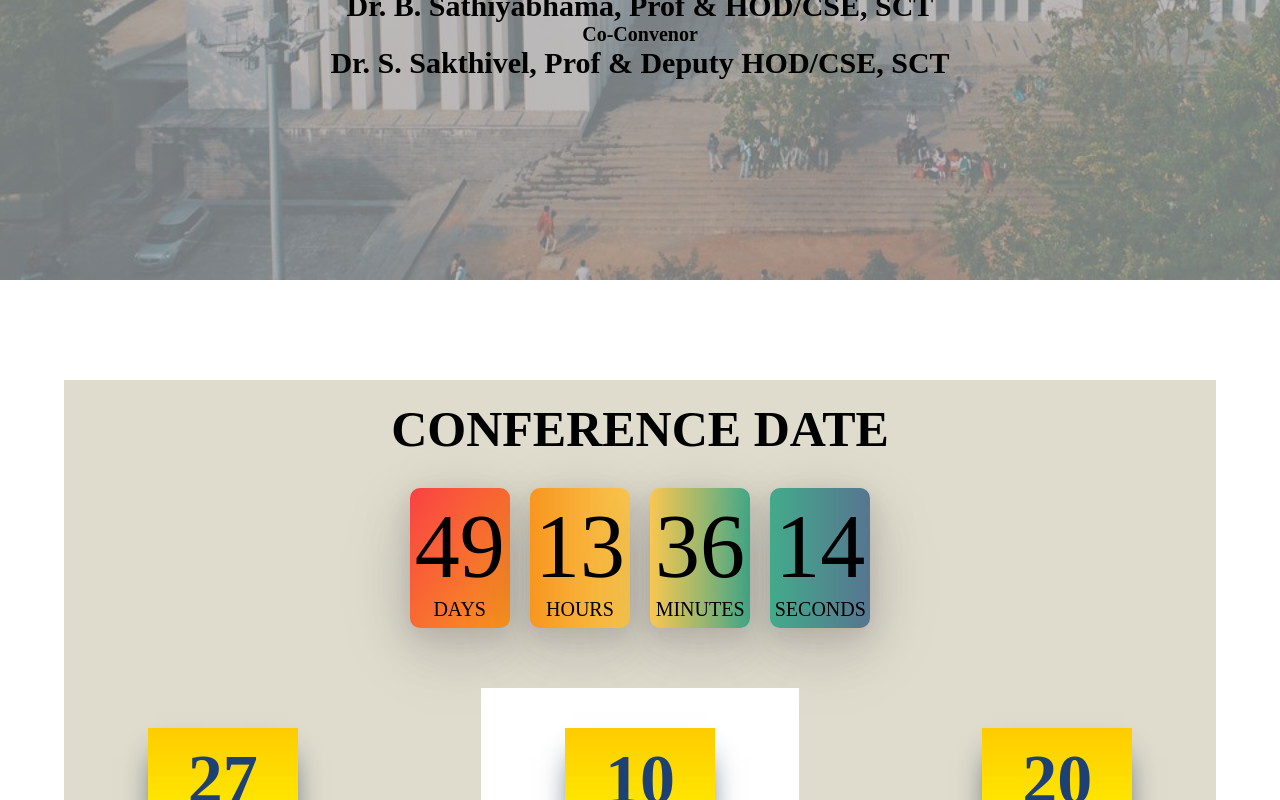
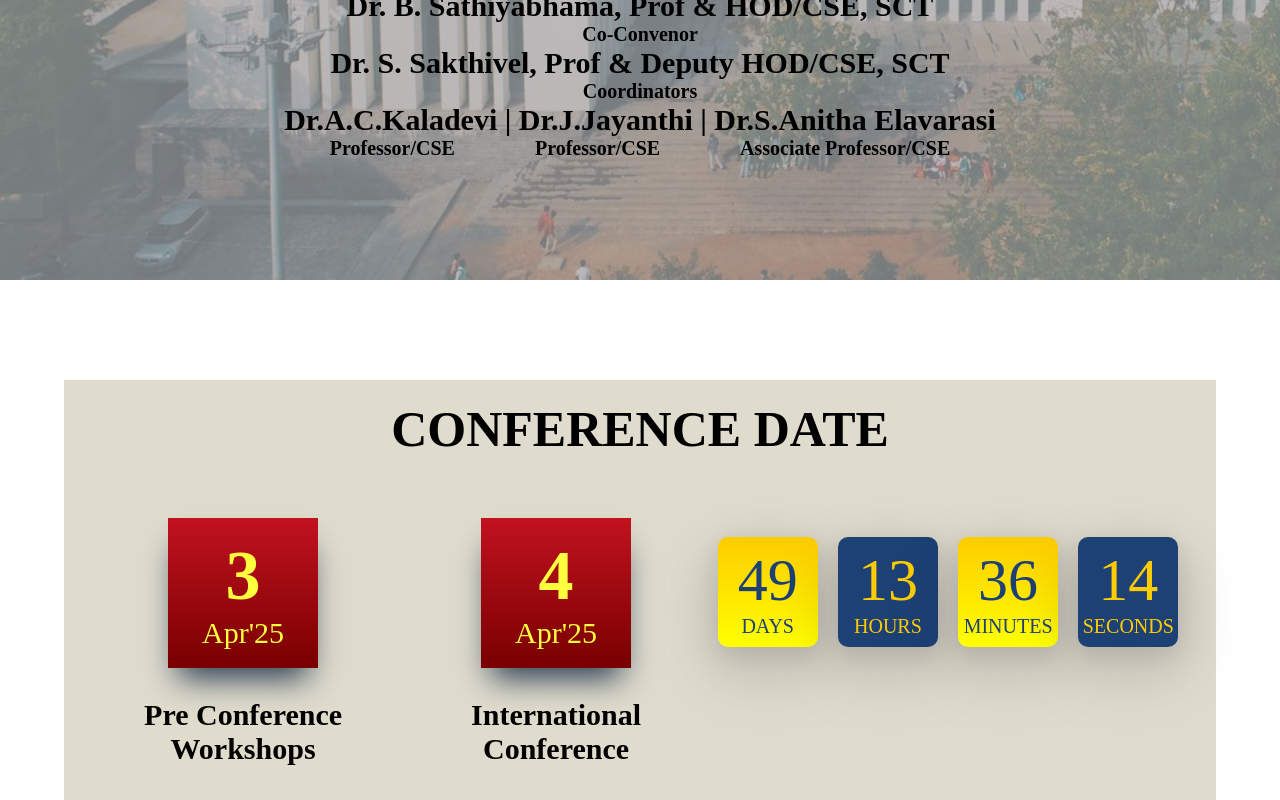
Before and after one commit to Gangadharan1512/icciss, a React (Vite) app: page / in a window 1280 px wide. Shown: the part 920-1720 px from the top of the page. Built offline with nearby package versions, Linux system fonts and the light colour scheme.

Commit message:
sec commit

```diff
--- a/src/Components/Committee/Committee.css
+++ b/src/Components/Committee/Committee.css
@@ -82,3 +82,9 @@
 .ind p{
     font-size: 17px;
 }
+
+.ord{
+    display: flex;
+    flex-direction: row;
+    width: 100%;
+}
--- a/src/Components/Committee/Committee.jsx
+++ b/src/Components/Committee/Committee.jsx
@@ -30,6 +30,72 @@ const Committee = () => {
         </div>
       </div>
 
+      <div className="coord">
+        <h1 className="h">COORDINATORS</h1>
+        <div className="ord adv-com">
+          <div className="subord adv w">
+            <h4>Dr.A.C.Kaladevi</h4>
+            <p>Professor/CSE</p>
+          </div>
+          <div className="subord adv">
+            <h4>Dr.J.Jayanthi</h4>
+            <p>Professor/CSE</p>
+          </div>
+          <div className="subord adv w">
+            <h4>Dr.S.Anitha Elavarasi</h4>
+            <p>Associate Professor/CSE</p>
+          </div>
+        </div>
+      </div>
+
+      <h1 className="h">ORGANIZING COMMITTEE</h1>
+      <div className="org-com adv-com">
+        <div className="org adv ">
+          <h4>Dr.D.Balamurugan </h4>
+          <h4>Dr.R.Sivakami </h4>
+          <h4>Dr.D.Vidyabarathi </h4>
+          <h4>Dr. V.Nandini</h4>
+          <h4>Dr.A.Prithiviraj </h4>
+          <h4>Dr.T.Sathiya </h4>
+          <h4>Dr.K.C.Rajeswari </h4>
+          <h4> Dr.J.Dhayanithi</h4>
+          <h4>Dr.R.Reenadevi </h4>
+          <h4> Dr.G.Kirubasri </h4>
+          <h4> Mr.N.Basker </h4>
+          <h4>Ms.S.Theetchenya</h4>
+          <h4> Dr.P.Ramya</h4>
+        </div>
+        <div className="org adv w">
+          <h4>Dr. G. Vidhya</h4>
+          <h4>Dr.T.K.Revathi</h4>
+          <h4>Ms.S.Lavanya</h4>
+          <h4>Ms.P.Ramya Paneerselvam </h4>
+          <h4>Mr.M.Balamurugan</h4>
+          <h4>Dr.R.Priyadharshini </h4>
+          <h4> Ms.B.Shibi </h4>
+          <h4>Ms.S.K.Fathima </h4>
+          <h4> Ms.K.S.Jayarekha</h4>
+          <h4> Ms.P.Bhuvaneswari </h4>
+          <h4>Ms.K.Kowsalyadevi </h4>
+          <h4>Ms.G.Sudha </h4>
+          <h4>Ms.V.Vinodhini</h4>
+        </div>
+        <div className="org adv ">
+          <h4>Mr.Y Naveen Raj </h4>
+          <h4>Ms.S.Brindasri </h4>
+          <h4>Ms.S.Asha Ivam </h4>
+          <h4>Ms.S.Pournima</h4>
+          <h4>Ms.S.L.Swarna </h4>
+          <h4> Ms.K.Vaishnavi </h4>
+          <h4>Ms.S.Padmavathy </h4>
+          <h4>Mr.M.Mohammed Ibrahim</h4>
+          <h4>Ms.V.Lathika </h4>
+          <h4>Ms.R.Sowndharya </h4>
+          <h4>Dr.B.Sindhu Saranya </h4>
+          <h4>Ms.K.Pavithra</h4>
+        </div>
+      </div>
+
       <h1 className="h">ADVISORY COMMITTEE</h1>
       <div className="adv-com">
         <div className="adv w">
@@ -56,7 +122,7 @@ const Committee = () => {
           <p>Professor, National Yunlin University of Science and Technology</p>
           <h4> Talwan Dr. R. Nadarajan</h4> <p>Chairman, ACM, Coimbatore</p>
         </div>
-        <div className="adv">
+        <div className="adv ">
           <h4>Dr. Udayakumar Rajendran</h4>
           <p> Director, Checktronic India Pvt. Ltd. Dharmapuri </p>
           <h4>Dr. B. Sivaselvan</h4> <p>Professor & HOD, ITDM, Kancheepuram</p>
@@ -110,55 +176,6 @@ const Committee = () => {
         </div>
       </div>
 
-
-      <h1 className="h">ORGANIZING COMMITTEE</h1>
-      <div className="org-com adv-com">
-        <div className="org adv">
-          <h4>Dr.D.Balamurugan </h4>
-          <h4>Dr.R.Sivakami </h4>
-          <h4>Dr.D.Vidyabarathi </h4>
-          <h4>Dr. V.Nandini</h4>
-          <h4>Dr.A.Prithiviraj </h4>
-          <h4>Dr.T.Sathiya </h4>
-          <h4>Dr.K.C.Rajeswari </h4>
-          <h4> Dr.J.Dhayanithi</h4>
-          <h4>Dr.R.Reenadevi </h4>
-          <h4> Dr.G.Kirubasri </h4>
-          <h4> Mr.N.Basker </h4>
-          <h4>Ms.S.Theetchenya</h4>
-          <h4> Dr.P.Ramya</h4>
-        </div>
-        <div className="org adv w">
-          <h4>Dr. G. Vidhya</h4>
-          <h4>Dr.T.K.Revathi</h4>
-          <h4>Ms.S.Lavanya</h4>
-          <h4>Ms.P.Ramya Paneerselvam </h4>
-          <h4>Mr.M.Balamurugan</h4>
-          <h4>Dr.R.Priyadharshini </h4>
-          <h4> Ms.B.Shibi </h4>
-          <h4>Ms.S.K.Fathima </h4>
-          <h4> Ms.K.S.Jayarekha</h4>
-          <h4> Ms.P.Bhuvaneswari </h4>
-          <h4>Ms.K.Kowsalyadevi </h4>
-          <h4>Ms.G.Sudha </h4>
-          <h4>Ms.V.Vinodhini</h4>
-        </div>
-        <div className="org adv">
-          <h4>Mr.Y Naveen Raj </h4>
-          <h4>Ms.S.Brindasri </h4>
-          <h4>Ms.S.Asha Ivam </h4>
-          <h4>Ms.S.Pournima</h4>
-          <h4>Ms.S.L.Swarna </h4>
-          <h4> Ms.K.Vaishnavi </h4>
-          <h4>Ms.S.Padmavathy </h4>
-          <h4>Mr.M.Mohammed Ibrahim</h4>
-          <h4>Ms.V.Lathika </h4>
-          <h4>Ms.R.Sowndharya </h4>
-          <h4>Dr.B.Sindhu Saranya </h4>
-          <h4>Ms.K.Pavithra</h4>
-        </div>
-      </div>
-
       <h1 className="h">INDUSTRY COLLABORATION</h1>
       <div className="ind adv-com">
         <div className="ind-sub">
--- a/src/Components/Dates/Dates.css
+++ b/src/Components/Dates/Dates.css
@@ -15,14 +15,64 @@
 
 
 .ctdn{
-    padding-top: 30px;
     display: flex;
     flex-direction: row;
-    justify-content: center;
-    margin: auto;
     gap: 20px;
     width: 40%;
+    margin-bottom: 100px;
 }
+
+.topd
+{
+    display: flex;
+    flex-direction: row;
+    width: 100%;
+    padding-top: 60px;
+    justify-content: center;
+    align-items: center;
+    gap: 40px;
+}
+
+.confd{
+    width: 50%;
+    display: flex;
+    flex-direction: row;
+    align-items: center;
+    padding-left: 10px;
+    gap: 60px;
+}
+
+.condt{
+    display: flex;
+    flex-direction: column;
+    gap: 30px;
+    justify-content: center;
+    align-items: center;
+}
+
+.conb{
+    width: 150px;
+    height: 150px;
+    background-image: linear-gradient(#c1121f, #780000);
+    display: flex;
+    justify-content: center;
+    align-items: center;
+    color: #ffff3f;
+    box-shadow: rgb(38, 57, 77) 0px 20px 30px -10px;
+}
+
+.conb h3{
+    font-size: 70px;
+}
+
+.condt h4{
+    font-size: 30px;
+}
+
+.conb p{
+    font-size: 30px;
+}
+
 
 .box{
     width: calc(100% / 4);
@@ -30,14 +80,14 @@
     flex-direction: column;
     align-items: center;
     justify-content: center;
-    height: 140px;
+    height: 110px;
     background-color: #1e4175;
     border-radius: 10px;
     box-shadow: rgba(17, 17, 26, 0.1) 0px 8px 24px, rgba(17, 17, 26, 0.1) 0px 16px 56px, rgba(17, 17, 26, 0.1) 0px 24px 80px;
 }
 
 .value{
-    font-size: 90px;
+    font-size: 60px;
 }
 
 .label{
@@ -45,7 +95,17 @@
     font-size: 20px;
 }
 
-.a1{
+.wh{
+    background-image:linear-gradient(#fecc00, yellow);
+    color: #1e4175;
+}
+
+.bl{
+    background-color: #1e4175;
+    color: #fecc00;
+}
+
+/* .a1{
     background-image: linear-gradient(to bottom right, #f94144, #f8961e);
 }
 
@@ -59,7 +119,7 @@
 
 .a4{
     background-image: linear-gradient(to right, #43aa8b, #577590);
-}
+} */
 
 
 
@@ -98,7 +158,23 @@
     box-shadow: rgb(38, 57, 77) 0px 20px 30px -10px;
 }
 
+.b2{
+    width: 150px;
+    height: 150px;
+    background-color: #1e4175;
+    display: flex;
+    justify-content: center;
+    align-items: center;
+    color: #fecc00;
+    box-shadow: rgb(38, 57, 77) 0px 20px 30px -10px;
+}
+
 .b p{
+    font-size: 40px;
+    text-align: center;
+}
+
+.b2 p{
     font-size: 40px;
     text-align: center;
 }
@@ -112,3 +188,7 @@
 .b h3{
     font-size: 70px;
 }
+
+.b2 h3{
+    font-size: 70px;
+}
--- a/src/Components/Dates/Dates.jsx
+++ b/src/Components/Dates/Dates.jsx
@@ -30,33 +30,53 @@ const Dates = () => {
   return (
     <div className="dates">
       <h1>CONFERENCE DATE</h1>
+      <div className="topd">
+        <div className="confd">
+          <div className="condt">
+            <div className="conb">
+              <p>
+                <h3>3</h3> Apr'25
+              </p>
+            </div>
+            <h4>Pre Conference Workshops</h4>
+          </div>
+          <div className="condt">
+            <div className="conb">
+              <p>
+                <h3>4</h3> Apr'25
+              </p>
+            </div>
+            <h4>International Conference</h4>
+          </div>
+        </div>
         <div className="ctdn">
-        <div className="box a1">
+          <div className="box wh">
             <div className="value">
               <span>{timeLeft.days}</span>
             </div>
             <span className="label">{"DAYS"}</span>
           </div>
 
-        <div className="box a2">
+          <div className="box bl">
             <div className="value">
               <span>{timeLeft.hours}</span>
             </div>
             <span className="label">{"HOURS"}</span>
           </div>
 
-        <div className="box a3">
+          <div className="box wh">
             <div className="value">
               <span>{timeLeft.minutes}</span>
             </div>
             <span className="label">{"MINUTES"}</span>
           </div>
 
-        <div className="box a4">
+          <div className="box bl">
             <div className="value">
               <span>{timeLeft.seconds}</span>
             </div>
             <span className="label">{"SECONDS"}</span>
+          </div>
         </div>
       </div>
 
@@ -70,7 +90,7 @@ const Dates = () => {
           <h4>Submission Deadline</h4>
         </div>
         <div className="dt w">
-          <div className="b">
+          <div className="b2">
             <p>
               <h3>10</h3>Mar'25
             </p>
--- a/src/Components/Hero/Hero.css
+++ b/src/Components/Hero/Hero.css
@@ -69,3 +69,12 @@
 .bottom h4{
     font-size: 20px;
 }
+
+.m{
+    display: flex;
+    flex-direction: row;
+    justify-content: center;
+    gap: 80px;
+    font-size: 20px;
+    font-weight: 800;
+}
--- a/src/Components/Hero/Hero.jsx
+++ b/src/Components/Hero/Hero.jsx
@@ -37,6 +37,10 @@ const Hero = () => {
           <h3>Dr. B. Sathiyabhama, Prof & HOD/CSE, SCT</h3>
           <h4>Co-Convenor</h4>
           <h3>Dr. S. Sakthivel, Prof & Deputy HOD/CSE, SCT</h3>
+          <h4>Coordinators</h4>
+          <h3>Dr.A.C.Kaladevi | Dr.J.Jayanthi | Dr.S.Anitha Elavarasi</h3>
+          <div className="m"><p>Professor/CSE  </p><p>Professor/CSE </p><p> Associate Professor/CSE</p></div>
+
         </div>
       </div>
     </div>
--- a/src/Components/Navbar/Navbar.jsx
+++ b/src/Components/Navbar/Navbar.jsx
@@ -17,14 +17,14 @@ const Navbar = () => {
     <nav className={`container ${sticky? 'dark-nav' : ''}`}>
       <img src={logo} alt="" className="logo" />
       <ul>
-        <li><Link to="hero" smooth={true} offset={-100} duration={500}>Home</Link></li>
-        <li><Link to="about" smooth={true} offset={-100} duration={500}>About</Link></li>
-        <li><Link to="dates" smooth={true} offset={-100} duration={500}>Conference</Link></li>
-        <li><Link to="cfp" smooth={true} offset={-100} duration={500}>Call For Papers</Link></li>
-        <li><Link to="pub" smooth={true} offset={-100} duration={500}>Publications</Link></li>
-        <li><Link to="reg" smooth={true} offset={-100} duration={500}>Registrations</Link></li>
-        <li><Link to="committee" smooth={true} offset={-100} duration={500}>Committee</Link></li>
-        <li><Link to="contact" smooth={true} offset={-100} duration={500}>Contact Us</Link></li>
+        <li><Link to="hero" smooth={true} offset={-100} duration={700}>Home</Link></li>
+        <li><Link to="about" smooth={true} offset={-100} duration={700}>About</Link></li>
+        <li><Link to="dates" smooth={true} offset={-100} duration={700}>Conference</Link></li>
+        <li><Link to="cfp" smooth={true} offset={-100} duration={700}>Call For Papers</Link></li>
+        <li><Link to="pub" smooth={true} offset={-100} duration={700}>Publications</Link></li>
+        <li><Link to="reg" smooth={true} offset={-100} duration={700}>Registrations</Link></li>
+        <li><Link to="committee" smooth={true} offset={-100} duration={700}>Committee</Link></li>
+        <li><Link to="contact" smooth={true} offset={-100} duration={700}>Contact Us</Link></li>
       </ul>
     </nav>
   );
```
Lines whose indentation alone changed are shown as unchanged.
